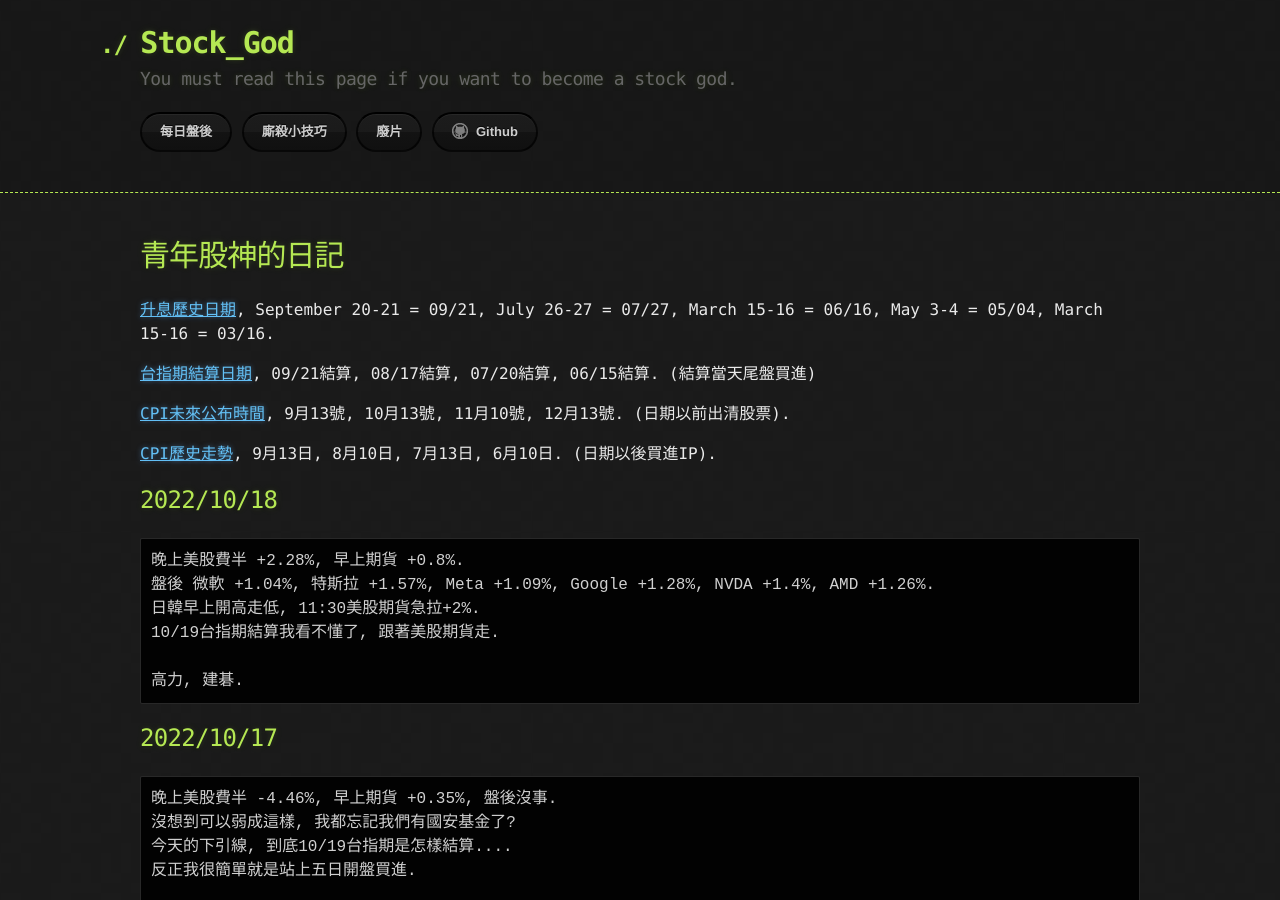
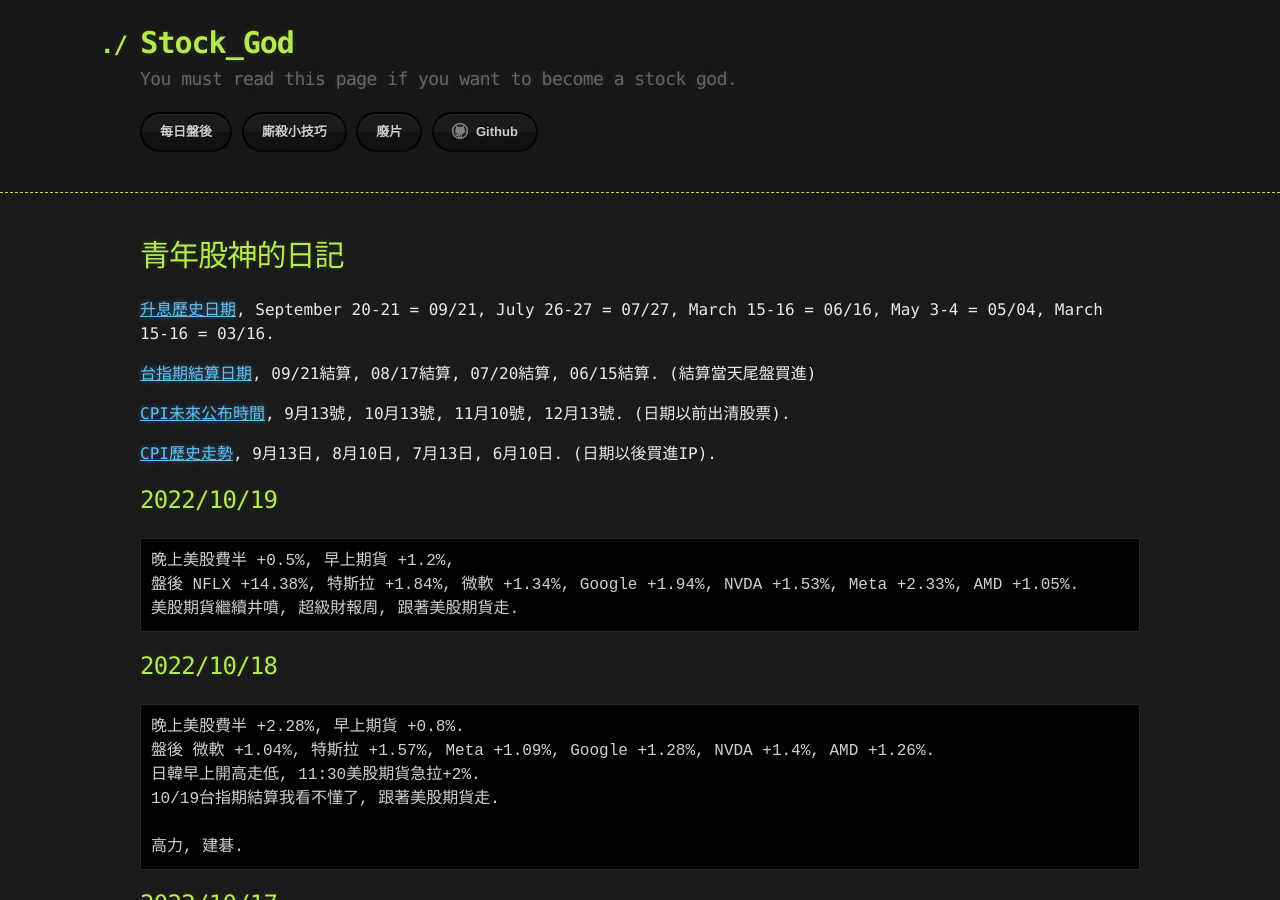
Before and after one commit to lepg5487/Stock_God, a Jekyll site: the page built from index.md, in a window 1280 px wide and 900 px high. Built offline with Jekyll 4.4.1, drawn with Linux system fonts in a browser that asks for light colours; our own code applies the rules of GitHub Pages for plain Markdown files.

Commit message:
Update index.md

````diff
--- a/index.md
+++ b/index.md
@@ -11,6 +11,13 @@ layout: testlayouts
 [CPI未來公布時間](https://chihyun.tw/cpi-release-date/), 9月13號, 10月13號, 11月10號, 12月13號. (日期以前出清股票).
 
 [CPI歷史走勢](https://hk.investing.com/economic-calendar/cpi-733), 9月13日, 8月10日, 7月13日, 6月10日. (日期以後買進IP).
+
+## 2022/10/19
+```
+晚上美股費半 +0.5%, 早上期貨 +1.2%,
+盤後 NFLX +14.38%, 特斯拉 +1.84%, 微軟 +1.34%, Google +1.94%, NVDA +1.53%, Meta +2.33%, AMD +1.05%.
+美股期貨繼續井噴, 超級財報周, 跟著美股期貨走.
+```
 
 ## 2022/10/18
 ```
````
